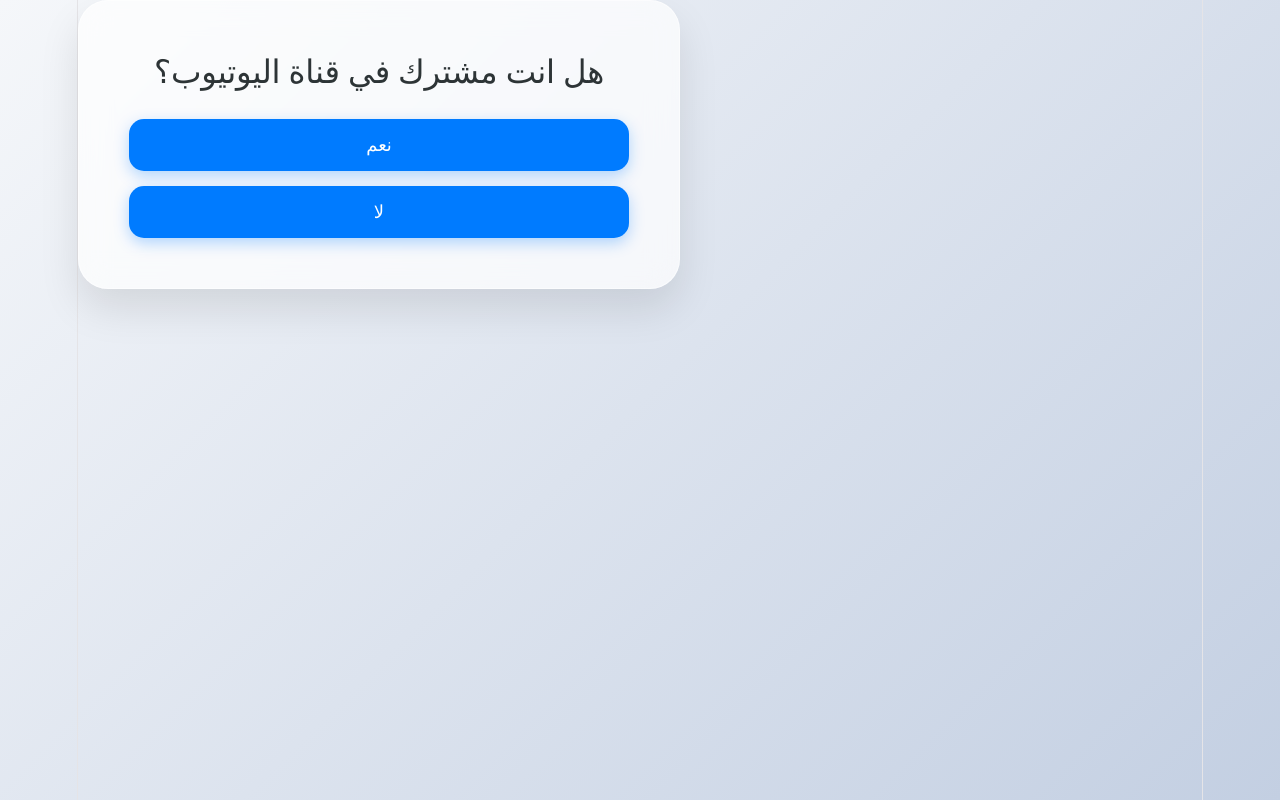
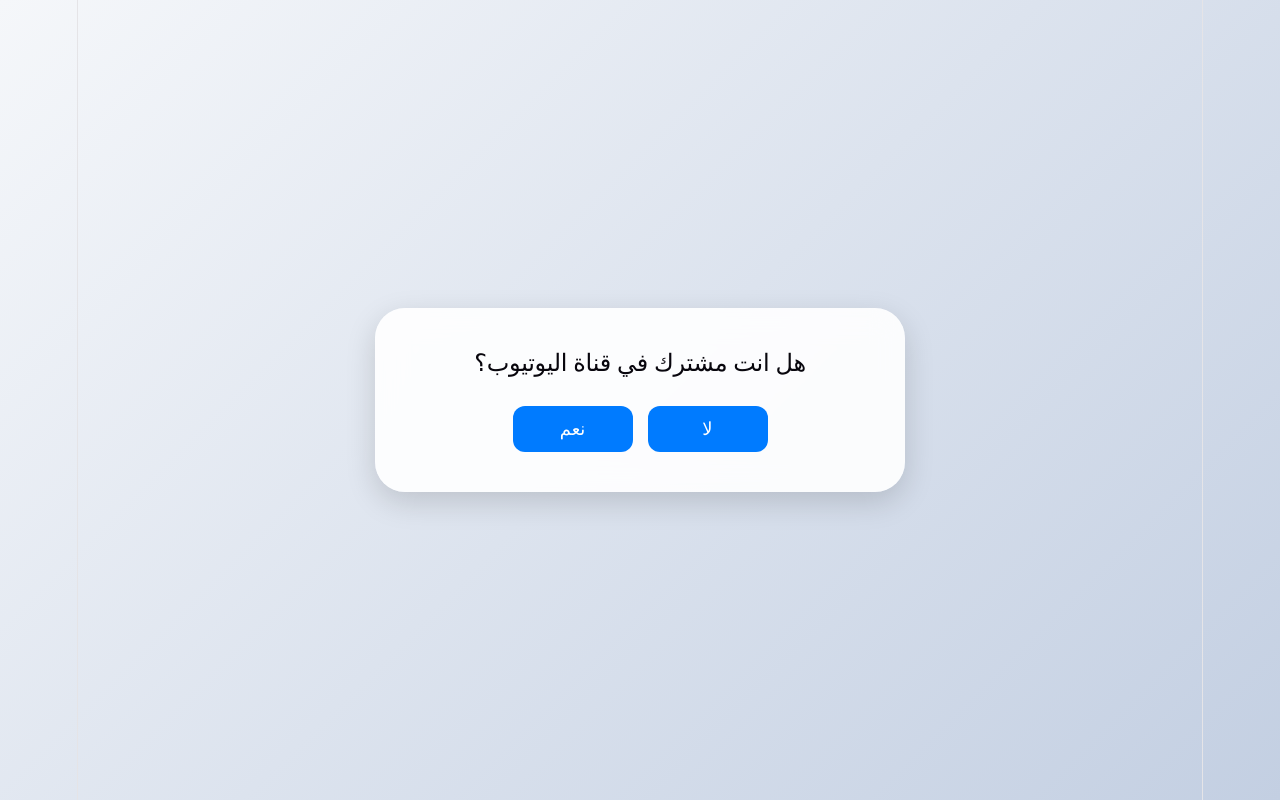
Before and after one commit to hipermr9-spec/Linker-DV, a React (Vite) app: page / in a window 1280 px wide. Built offline with nearby package versions, Linux system fonts and the light colour scheme.

Commit message:
v0.0.7 Production

```diff
--- a/Frontend/Pages/App.css
+++ b/Frontend/Pages/App.css
@@ -190,7 +190,6 @@
   color: var(--color-muted);
 }
 
-/* تنسيق عام فخم */
 body {
     margin: 0;
     padding: 0;
@@ -199,58 +198,43 @@
     height: 100vh;
     display: flex;
     justify-content: center;
-    align-items: center;
+    align-items: center; /* هذا اللي يخلي الكارد في منتصف الشاشة عمودياً */
 }
 
 .onboarding-container {
-    background: rgba(255, 255, 255, 0.7);
-    backdrop-filter: blur(15px); /* تأثير الزجاج */
-    padding: 50px;
+    background: rgba(255, 255, 255, 0.9); /* زودنا العتامة شوي عشان يثقل الكارد */
+    backdrop-filter: blur(15px);
+    padding: 40px;
     border-radius: 30px;
-    box-shadow: 0 20px 40px rgba(0,0,0,0.1);
-    border: 1px solid rgba(255, 255, 255, 0.5);
+    box-shadow: 0 10px 30px rgba(0,0,0,0.15); /* ظل أثقل عشان يثبت الكارد بصرياً */
     text-align: center;
     width: 90%;
-    max-width: 500px;
-}
-
-h2 {
-    font-size: 1.8rem;
-    color: #2d3436;
-    margin-bottom: 30px;
+    max-width: 450px;
+    margin: auto; /* زيادة تأكيد للتوسيط */
 }
 
 .options-container {
     display: flex;
-    flex-direction: column;
+    justify-content: center;
     gap: 15px;
+    margin-top: 30px;
+    flex-wrap: wrap; /* عشان إذا الشاشة صغيرة الأزرار تنزل تحت بعض بدل ما تطلع بره */
 }
 
 button {
     background: #007bff;
     color: white;
     border: none;
-    padding: 15px;
-    border-radius: 15px;
+    padding: 12px 30px;
+    border-radius: 12px;
     font-size: 1rem;
     font-weight: 600;
     cursor: pointer;
     transition: all 0.3s ease;
-    box-shadow: 0 5px 15px rgba(0,123,255,0.3);
+    min-width: 120px; /* عرض ثابت للأزرار عشان يكون شكلها متناسق */
 }
 
 button:hover {
     background: #0056b3;
-    transform: translateY(-3px);
-    box-shadow: 0 8px 20px rgba(0,123,255,0.4);
+    transform: translateY(-2px);
 }
-
-/* تصميم حقل الإدخال لو كان السؤال نصي */
-input {
-    width: 100%;
-    padding: 15px;
-    margin-bottom: 20px;
-    border-radius: 15px;
-    border: 2px solid #ddd;
-    outline: none;
-}
```
